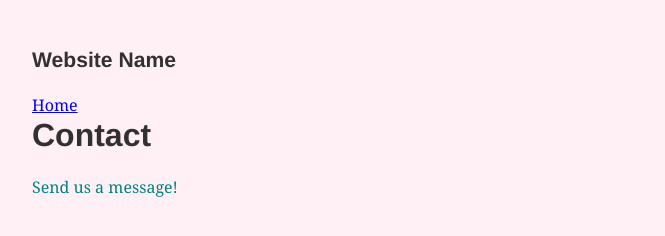
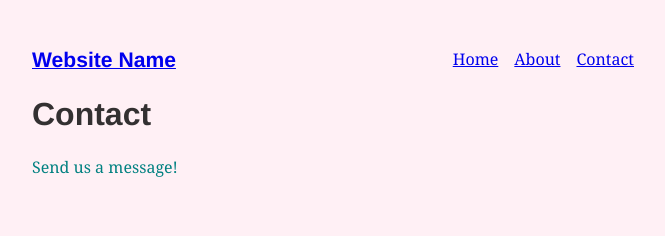
Before and after one commit to mchadds/Gatsby-Get-Started-Tutorial, a Gatsby site: page /contact in a window 1280 px wide. Shown: the whole page, without its empty margins (299-964 px from the left). Built offline with nearby package versions, Linux system fonts and the light colour scheme; Gatsby itself is replaced by a stand-in of ours.

Commit message:
Layout component complete

```diff
--- a/src/components/layout.js
+++ b/src/components/layout.js
@@ -1,9 +1,24 @@
 import React from "react";
 import layoutStyles from "./layout.module.css";
+import { Link } from "gatsby"
+const ListLink = props => (
+  <li style={{ display: `inline-block`, marginRight: `1rem` }}>
+    <Link to={props.to}>{props.children}</Link>
+  </li>
+)
 
 const Layout = ({ children }) => {
   return <div className={layoutStyles.layout}>
-    <h3>Website Name</h3>
+      <header style={{ marginBottom: `1.5rem` }}>
+        <Link to="/" style={{ textShadow: `none`, backgroundImage: `none` }}>
+          <h3 style={{ display: `inline` }}>Website Name</h3>
+        </Link>
+        <ul style={{ listStyle: `none`, float: `right` }}>
+          <ListLink to="/">Home</ListLink>
+          <ListLink to="/about/">About</ListLink>
+          <ListLink to="/contact/">Contact</ListLink>
+        </ul>
+      </header>
     {children}
   </div>
 }
--- a/src/pages/contact.js
+++ b/src/pages/contact.js
@@ -1,5 +1,4 @@
 import React from "react";
-import { Link } from "gatsby";
 import Header from "../components/header";
 import Layout from "../components/layout";
 
@@ -7,7 +6,6 @@ const Contact = () => {
   return (
     <Layout>
        {/* <div style={{ color: `teal` }}> */}
-      <Link to="/">Home</Link>
       <Header headerText="Contact" />
       <p style={{ color: `teal` }} >Send us a message!</p>
      {/* </div> */}
--- a/src/pages/index.js
+++ b/src/pages/index.js
@@ -1,5 +1,4 @@
 import React from "react";
-import { Link } from "gatsby";
 import Header from "../components/header";
 import Layout from "../components/layout";
 
@@ -7,7 +6,6 @@ const Home = () => {
   return (
     // <div style={{ color: `purple` }}>
     <Layout>
-       <Link to="/contact/">Contact</Link>
       <Header headerText="Hello Gatsby!" />
       <p>What a world.</p>
       <img src="https://source.unsplash.com/random/400x200" alt="" />
```
